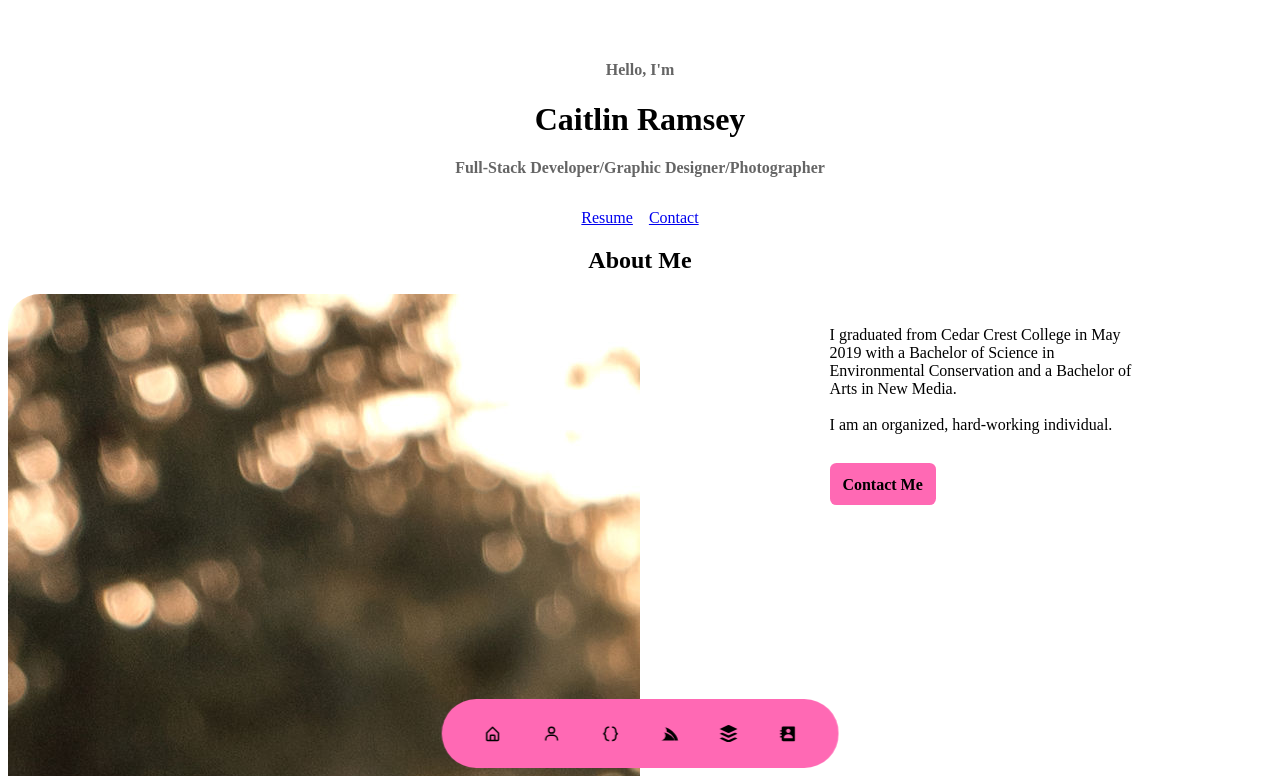
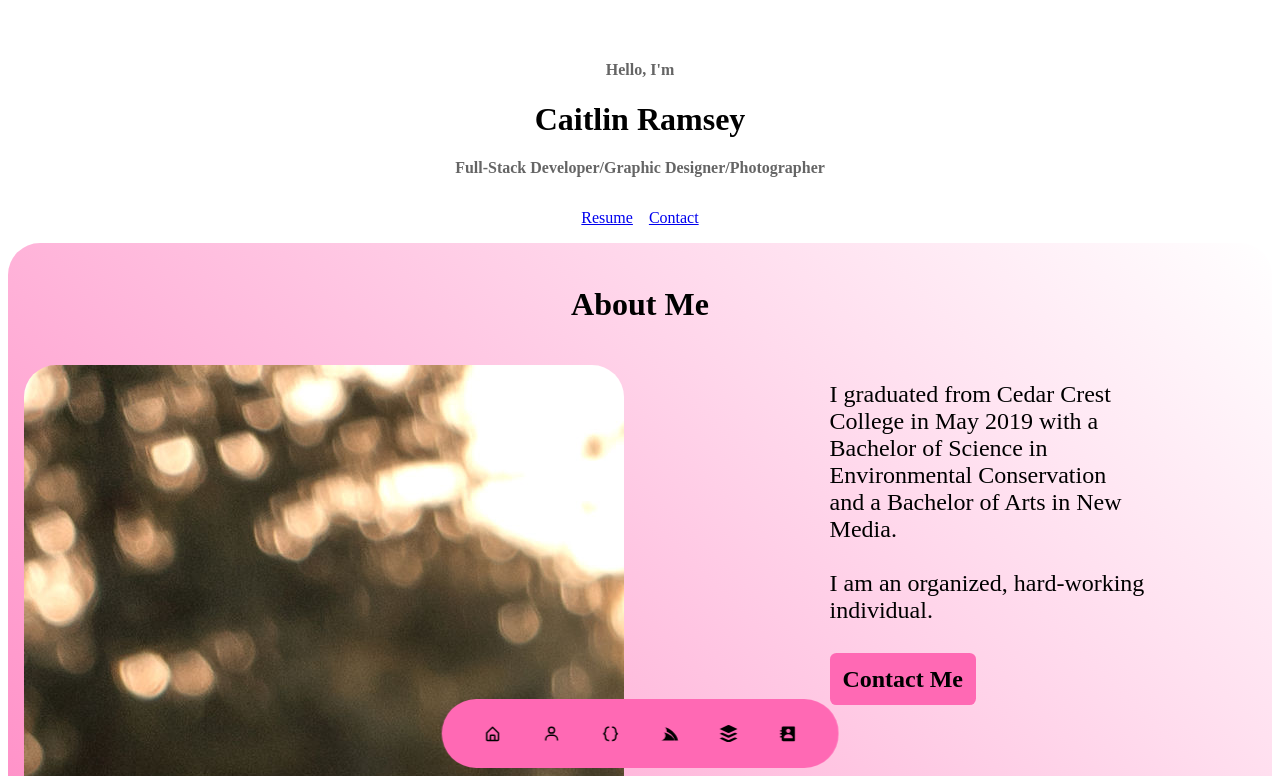
Before and after one commit to caitlinramsey/react-portfolio, a React (Vite) app: page / in a window 1280 px wide. Shown: the top 776 px of the page. Built offline with nearby package versions, Linux system fonts and the light colour scheme.

Commit message:
worked on about styling

```diff
--- a/src/components/about/About.jsx
+++ b/src/components/about/About.jsx
@@ -5,8 +5,8 @@ import aboutMe from '../../assets/me-and-boys.jpg';
 
 function About() {
     return (
-        <section id='about-me'>
-            <h1 className='about_header'>About Me</h1>
+        <section id='about_me'>
+            <h1>About Me</h1>
 
             <div className='container about_me_container'>
                 <div className='about_me'>
--- a/src/components/about/about.css
+++ b/src/components/about/about.css
@@ -4,8 +4,23 @@
     --hover: pink;
 }
 
-h1 {
+#about_me {
+  width: 100%;
+  aspect-ratio: 1;
+  border-radius: 2rem;
+  padding-top: 1rem;
+  margin-top: 1rem;
+  background: linear-gradient(
+    45deg,
+    transparent,
+    var(--contact-btn),
+    transparent
+  )
+}
+
+#about_me > h1 {
     text-align: center;
+    font-size: 2rem;
 }
 
 .about_me_container {
@@ -14,30 +29,16 @@ h1 {
   gap: 15%;
 }
 
-#about_me {
-  width: 100%;
-  /* aspect-ratio: 1; */
-  border-radius: 2rem;
-  /* background: linear-gradient(
-    45deg,
-    transparent,
-    var(--color-primary),
-    transparent
-  ); */
-}
-
 .about_me_image {
   border-radius: 2rem;
   overflow: hidden;
   object-fit: contain;
-}
-
-.about_me_image:hover {
-  transform: rotate(0deg);
+  margin: 1rem;
 }
 
 .about_me_content {
     width: 50%;
+    font-size: 1.5rem;
 }
 
 .about_me_content p {
```
